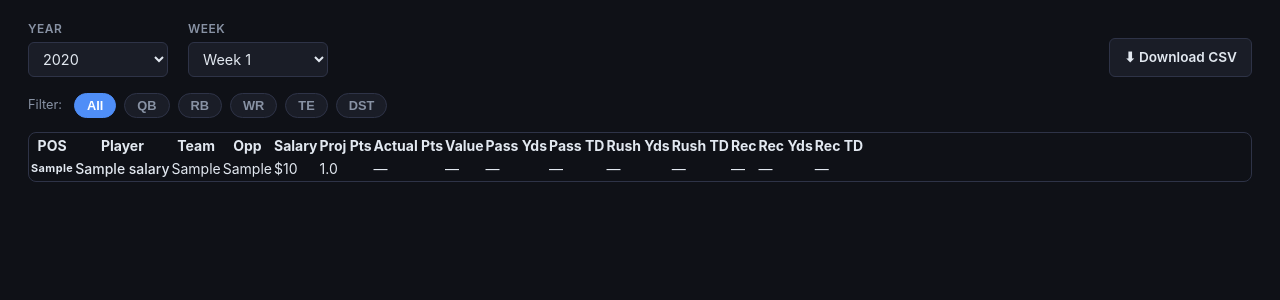
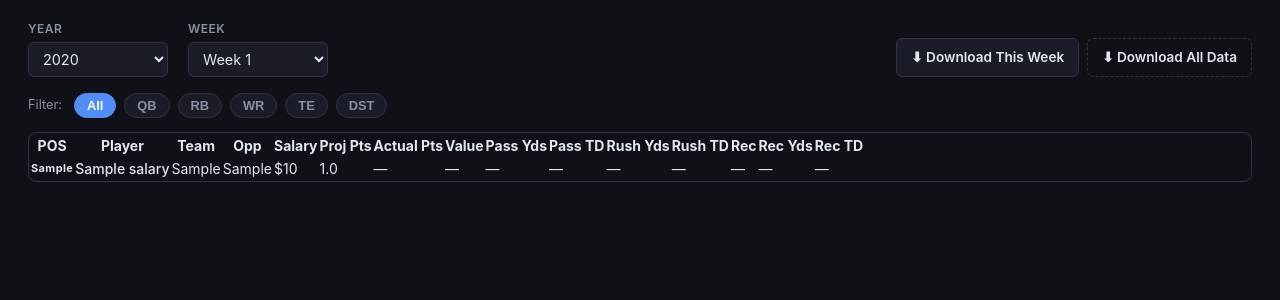
Before and after one commit to art3kr/ff_dfs_site, a Flask app: page /history in a window 1280 px wide. Shown: the part 124-424 px from the top of the page. Run offline with Flask 3, Linux system fonts and the light colour scheme; tables that the repository leaves empty hold one stand-in row (values such as "Sample post"); some libraries are stand-ins or nearby versions.

Commit message:
added full file download

```diff
--- a/app.py
+++ b/app.py
@@ -156,6 +156,19 @@ def _auto_init():
 
     if _is_postgres():
         # Postgres: SERIAL for autoincrement, NOW() for timestamp
+        #
+        # This whole branch runs on EVERY startup of app.py — including
+        # every gunicorn worker on Render, and any CLI command (like
+        # `flask load-history`) run alongside the live app. If two of
+        # these happen to start at the same moment, they can both try
+        # to ALTER/CREATE the same tables simultaneously and deadlock
+        # (confirmed: this actually happened — "DeadlockDetected...
+        # AccessExclusiveLock on relation... blocked by process...").
+        # An advisory lock makes the second process simply WAIT for the
+        # first to finish instead of colliding — after which its own
+        # CREATE TABLE IF NOT EXISTS / ADD COLUMN IF NOT EXISTS calls
+        # are safe no-ops, since the first process already did the work.
+        cur.execute("SELECT pg_advisory_lock(918273645)")
         cur.execute("""
             CREATE TABLE IF NOT EXISTS users (
                 id       SERIAL PRIMARY KEY,
@@ -350,6 +363,7 @@ def _auto_init():
             CREATE INDEX IF NOT EXISTS idx_hist_game_info_lookup
                 ON hist_game_info (year, week)
         """)
+        cur.execute("SELECT pg_advisory_unlock(918273645)")
     else:
         # SQLite: executescript for multi-statement init
         conn.executescript("""
@@ -1874,8 +1888,13 @@ def gameinfo():
 def download_csv(data_type):
     """
     CSV export for the History, Slate, Weather, and Game Info tabs.
-    Respects the same ?year=&week= filters the page itself is showing,
-    so "download" always matches exactly what's currently on screen.
+
+    If ?year=&week= are both given, respects that filter — matching
+    exactly what the page itself is showing for that week.
+
+    If neither is given (history/weather/gameinfo only), returns the
+    FULL dataset across every year/week — for downloading everything at
+    once instead of one week at a time.
     """
     import csv
     import io
@@ -1895,36 +1914,69 @@ def download_csv(data_type):
         filename = f"slate_week{week}_{year}.csv"
 
     elif data_type == "history":
-        rows = db_fetchall(f"""
-            SELECT s.year, s.week, s.name, s.position, s.team, s.opponent,
-                   s.dk_salary, s.projected_pts, s.ownership_pct,
-                   hp.dk_pts AS dk_pts_computed, hp.dk_pts_pfr_reported,
-                   hp.pass_yds, hp.pass_td, hp.pass_int,
-                   hp.rush_att, hp.rush_yds, hp.rush_td,
-                   hp.rec, hp.rec_yds, hp.rec_td
-            FROM hist_dfs_salaries s
-            LEFT JOIN hist_player_stats hp
-                ON hp.year = s.year AND hp.week = s.week AND hp.name_normalized = s.name_normalized
-            WHERE s.year = {_ph()} AND s.week = {_ph()}
-        """, (year, week))
-        filename = f"history_week{week}_{year}.csv"
+        if year is not None and week is not None:
+            rows = db_fetchall(f"""
+                SELECT s.year, s.week, s.name, s.position, s.team, s.opponent,
+                       s.dk_salary, s.projected_pts, s.ownership_pct,
+                       hp.dk_pts AS dk_pts_computed, hp.dk_pts_pfr_reported,
+                       hp.pass_yds, hp.pass_td, hp.pass_int,
+                       hp.rush_att, hp.rush_yds, hp.rush_td,
+                       hp.rec, hp.rec_yds, hp.rec_td
+                FROM hist_dfs_salaries s
+                LEFT JOIN hist_player_stats hp
+                    ON hp.year = s.year AND hp.week = s.week AND hp.name_normalized = s.name_normalized
+                WHERE s.year = {_ph()} AND s.week = {_ph()}
+            """, (year, week))
+            filename = f"history_week{week}_{year}.csv"
+        else:
+            # No filter given — full dataset across every year/week we have.
+            rows = db_fetchall("""
+                SELECT s.year, s.week, s.name, s.position, s.team, s.opponent,
+                       s.dk_salary, s.projected_pts, s.ownership_pct,
+                       hp.dk_pts AS dk_pts_computed, hp.dk_pts_pfr_reported,
+                       hp.pass_yds, hp.pass_td, hp.pass_int,
+                       hp.rush_att, hp.rush_yds, hp.rush_td,
+                       hp.rec, hp.rec_yds, hp.rec_td
+                FROM hist_dfs_salaries s
+                LEFT JOIN hist_player_stats hp
+                    ON hp.year = s.year AND hp.week = s.week AND hp.name_normalized = s.name_normalized
+                ORDER BY s.year, s.week
+            """)
+            filename = "history_all.csv"
 
     elif data_type == "weather":
-        rows = db_fetchall(f"""
-            SELECT year, week, game_date, status, away_team, home_team,
-                   away_score, home_score, temp_f, condition, wind_mph, wind_direction
-            FROM hist_weather WHERE year = {_ph()} AND week = {_ph()}
-        """, (year, week))
-        filename = f"weather_week{week}_{year}.csv"
+        if year is not None and week is not None:
+            rows = db_fetchall(f"""
+                SELECT year, week, game_date, status, away_team, home_team,
+                       away_score, home_score, temp_f, condition, wind_mph, wind_direction
+                FROM hist_weather WHERE year = {_ph()} AND week = {_ph()}
+            """, (year, week))
+            filename = f"weather_week{week}_{year}.csv"
+        else:
+            rows = db_fetchall("""
+                SELECT year, week, game_date, status, away_team, home_team,
+                       away_score, home_score, temp_f, condition, wind_mph, wind_direction
+                FROM hist_weather ORDER BY year, week
+            """)
+            filename = "weather_all.csv"
 
     elif data_type == "gameinfo":
-        rows = db_fetchall(f"""
-            SELECT year, week, team_home, team_away, date, time, location,
-                   won_toss, won_ot_toss, roof, surface, duration, attendance,
-                   vegas_line, over_under, temp, humidity, wind
-            FROM hist_game_info WHERE year = {_ph()} AND week = {_ph()}
-        """, (year, week))
-        filename = f"gameinfo_week{week}_{year}.csv"
+        if year is not None and week is not None:
+            rows = db_fetchall(f"""
+                SELECT year, week, team_home, team_away, date, time, location,
+                       won_toss, won_ot_toss, roof, surface, duration, attendance,
+                       vegas_line, over_under, temp, humidity, wind
+                FROM hist_game_info WHERE year = {_ph()} AND week = {_ph()}
+            """, (year, week))
+            filename = f"gameinfo_week{week}_{year}.csv"
+        else:
+            rows = db_fetchall("""
+                SELECT year, week, team_home, team_away, date, time, location,
+                       won_toss, won_ot_toss, roof, surface, duration, attendance,
+                       vegas_line, over_under, temp, humidity, wind
+                FROM hist_game_info ORDER BY year, week
+            """)
+            filename = "gameinfo_all.csv"
 
     elif data_type == "player":
         pfr_id = request.args.get("pfr_id", "")
--- a/static/style.css
+++ b/static/style.css
@@ -724,3 +724,13 @@ header {
     border-color: var(--accent);
     color: #fff;
 }
+
+.download-actions {
+    display: flex;
+    gap: 8px;
+}
+
+.download-btn-all {
+    background: transparent;
+    border-style: dashed;
+}
--- a/templates/gameinfo.html
+++ b/templates/gameinfo.html
@@ -56,7 +56,10 @@
                 </select>
             </label>
         </form>
-        <a href="{{ url_for('download_csv', data_type='gameinfo', year=year, week=week) }}" class="download-btn">⬇ Download CSV</a>
+        <div class="download-actions">
+            <a href="{{ url_for('download_csv', data_type='gameinfo', year=year, week=week) }}" class="download-btn">⬇ Download This Week</a>
+            <a href="{{ url_for('download_csv', data_type='gameinfo') }}" class="download-btn download-btn-all">⬇ Download All Data</a>
+        </div>
     </div>
 
     {% if games %}
--- a/templates/history.html
+++ b/templates/history.html
@@ -56,7 +56,10 @@
                 </select>
             </label>
         </form>
-        <a href="{{ url_for('download_csv', data_type='history', year=year, week=week) }}" class="download-btn">⬇ Download CSV</a>
+        <div class="download-actions">
+            <a href="{{ url_for('download_csv', data_type='history', year=year, week=week) }}" class="download-btn">⬇ Download This Week</a>
+            <a href="{{ url_for('download_csv', data_type='history') }}" class="download-btn download-btn-all">⬇ Download All Data</a>
+        </div>
     </div>
 
     <div class="filter-bar">
--- a/templates/weather.html
+++ b/templates/weather.html
@@ -56,7 +56,10 @@
                 </select>
             </label>
         </form>
-        <a href="{{ url_for('download_csv', data_type='weather', year=year, week=week) }}" class="download-btn">⬇ Download CSV</a>
+        <div class="download-actions">
+            <a href="{{ url_for('download_csv', data_type='weather', year=year, week=week) }}" class="download-btn">⬇ Download This Week</a>
+            <a href="{{ url_for('download_csv', data_type='weather') }}" class="download-btn download-btn-all">⬇ Download All Data</a>
+        </div>
     </div>
 
     {% if games %}
```
